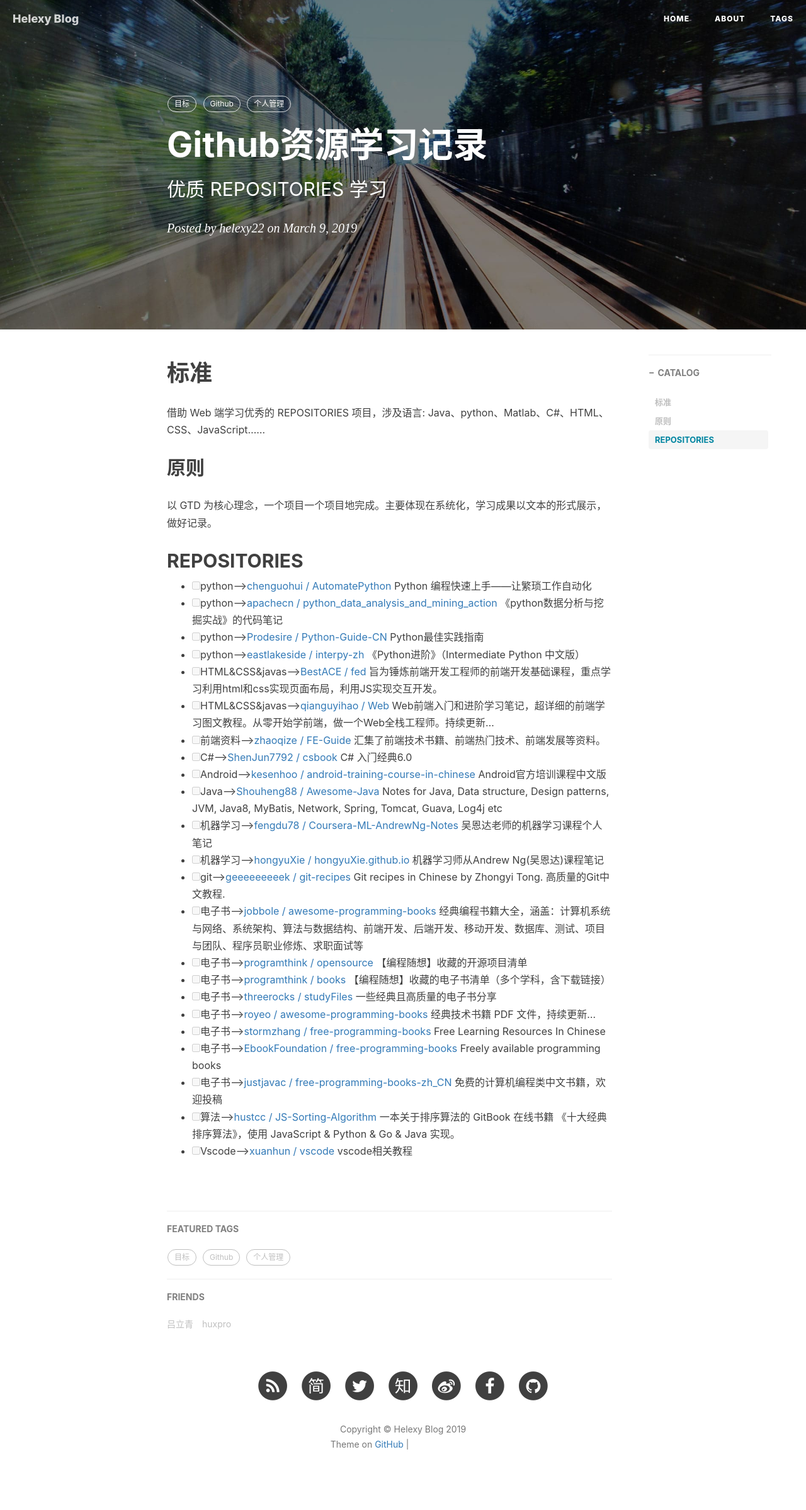
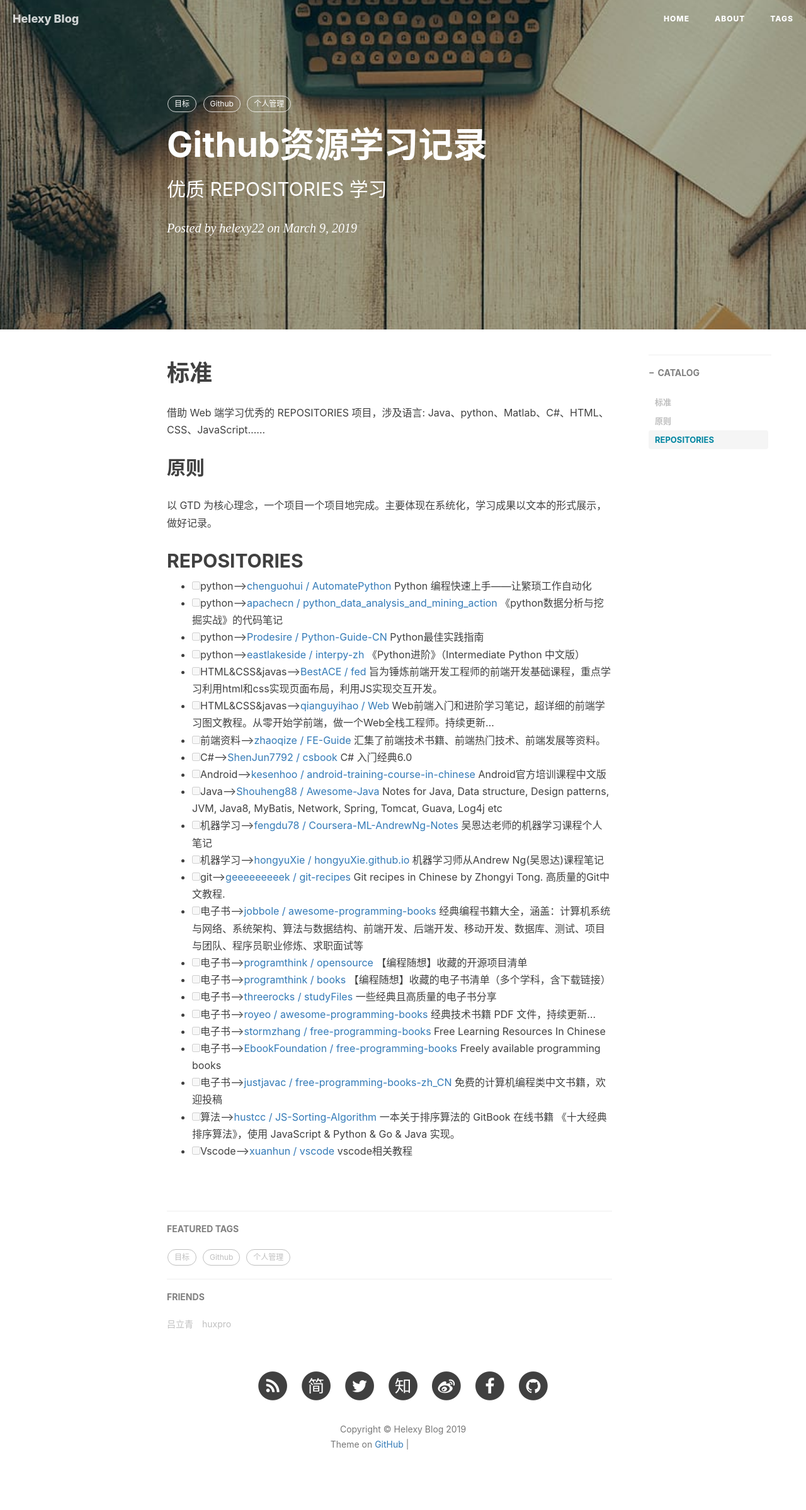
Before and after one commit to helexy22/helexy22.github.com, a Jekyll site: the page built from _posts/2019-03-09-GitHub学习记录-2019.md, in a window 1280 px wide. Shown: the whole page at 63% size. Built offline with Jekyll 4.4.1, drawn with Linux system fonts in a browser that asks for light colours; nearby versions of some CDN libraries; comment, search, counter and statistics services are not loaded; grey boxes are pictures that could not be loaded.

Commit message:
Update 2019-03-09-GitHub学习记录-2019.md

```diff
--- a/_posts/2019-03-09-GitHub学习记录-2019.md
+++ b/_posts/2019-03-09-GitHub学习记录-2019.md
@@ -4,7 +4,7 @@
 subtitle:   优质 REPOSITORIES 学习 #副标题
 date:       2019-03-09 				# 时间
 author:     helexy22 						# 作者
-header-img: img/post-bg-2015.jpg  #这篇文章标题背景图片
+# header-img: img/post-bg-2015.jpg  #这篇文章标题背景图片
 catalog: true 						# 是否归档
 tags:								#标签
     - 目标
```
